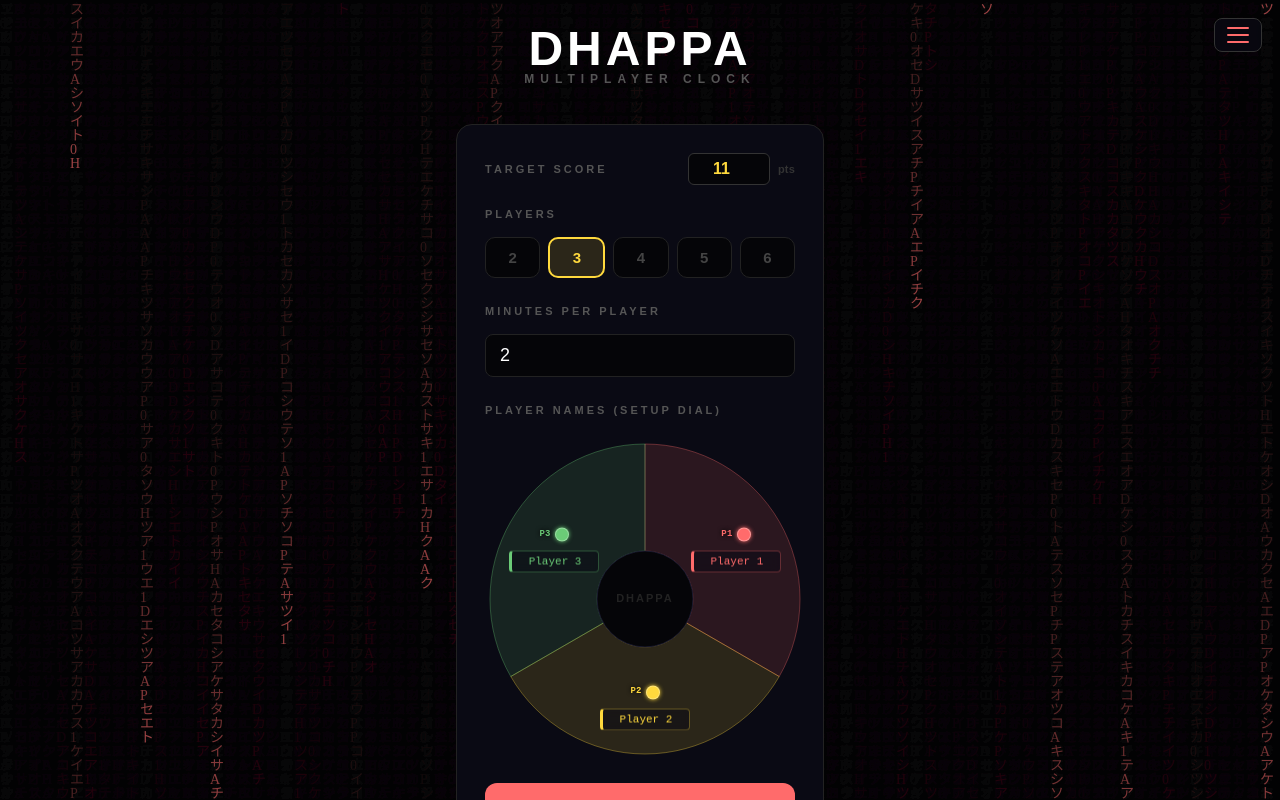
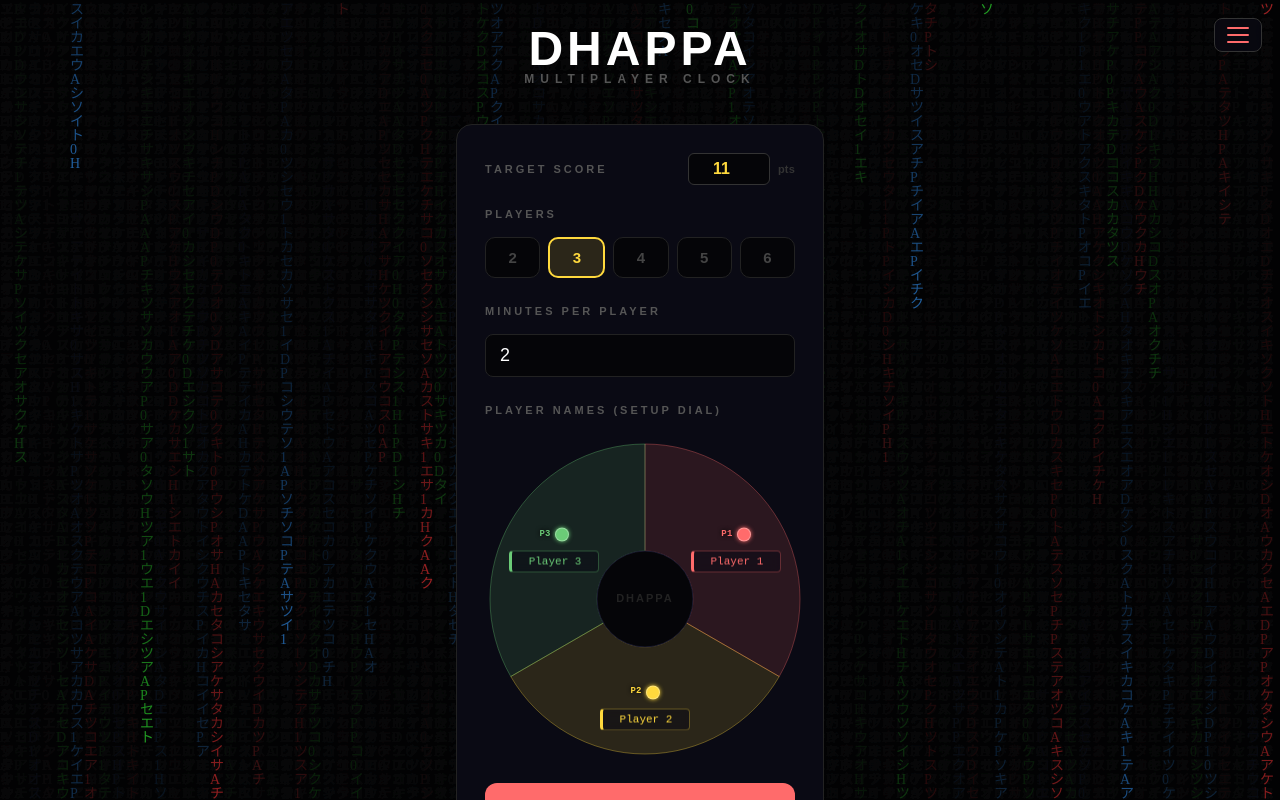
Before and after one commit to H3LLH4X/combine-clock, a React (Vite) app: page / in a window 1280 px wide. Built offline with nearby package versions, Linux system fonts and the light colour scheme; a web font is replaced by a local one.

Commit message:
added more matrix bg colour

```diff
--- a/src/App.jsx
+++ b/src/App.jsx
@@ -310,9 +310,11 @@ function MatrixRain() {
       cols = Math.floor(canvas.width / fontSize);
       if (drops.length !== cols) drops = Array(cols).fill(1);
 
+      const RAIN_COLORS = ["#FF3333", "#33FF33", "#3399FF"];
       drops.forEach((y, i) => {
         const char = chars[Math.floor(Math.random() * chars.length)];
-        ctx.fillStyle = i % 5 === 0 ? "#FF6B6B" : "#3a0010";
+        const baseColor = RAIN_COLORS[i % 3];
+        ctx.fillStyle = i % 5 === 0 ? baseColor : baseColor + "55";
         ctx.font = `${fontSize}px 'Doto'`;
         ctx.fillText(char, i * fontSize, y * fontSize);
         if (y * fontSize > canvas.height && Math.random() > 0.975) drops[i] = 0;
```
